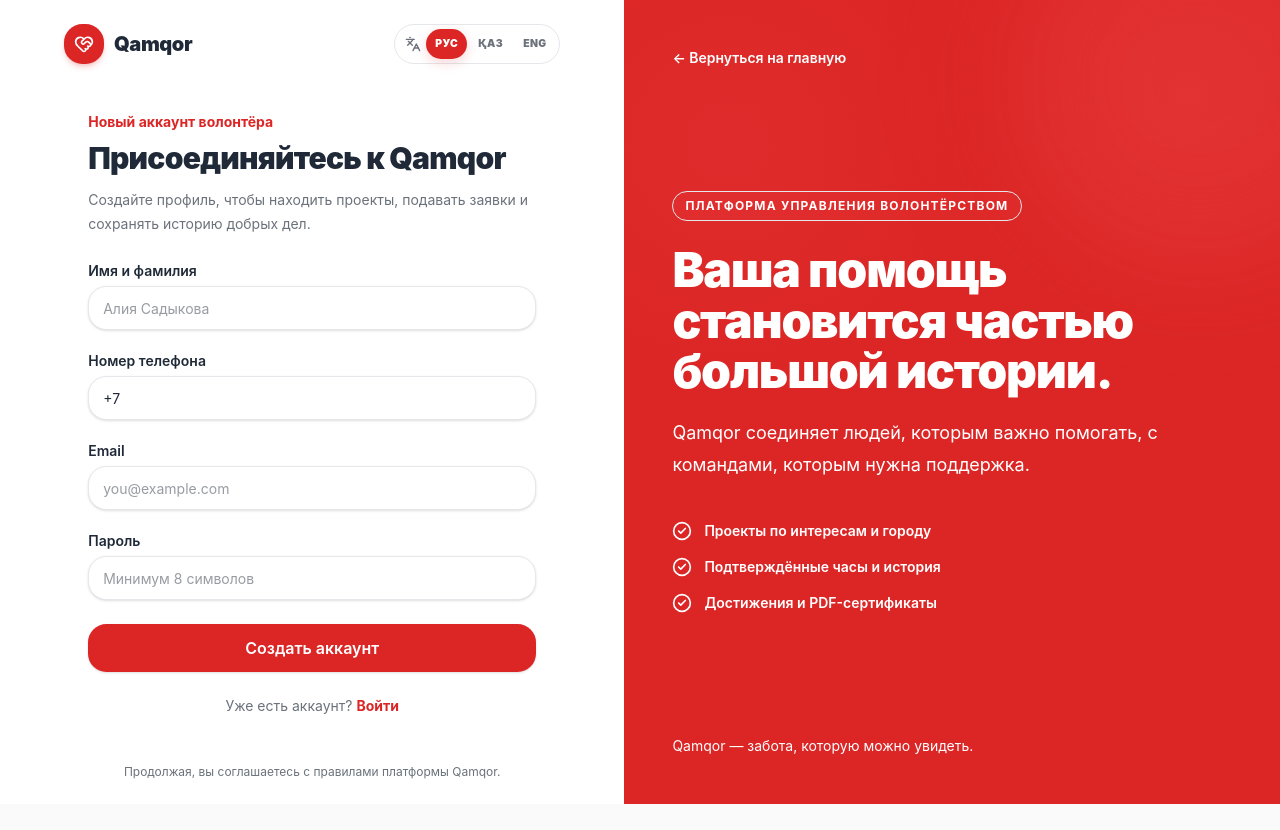
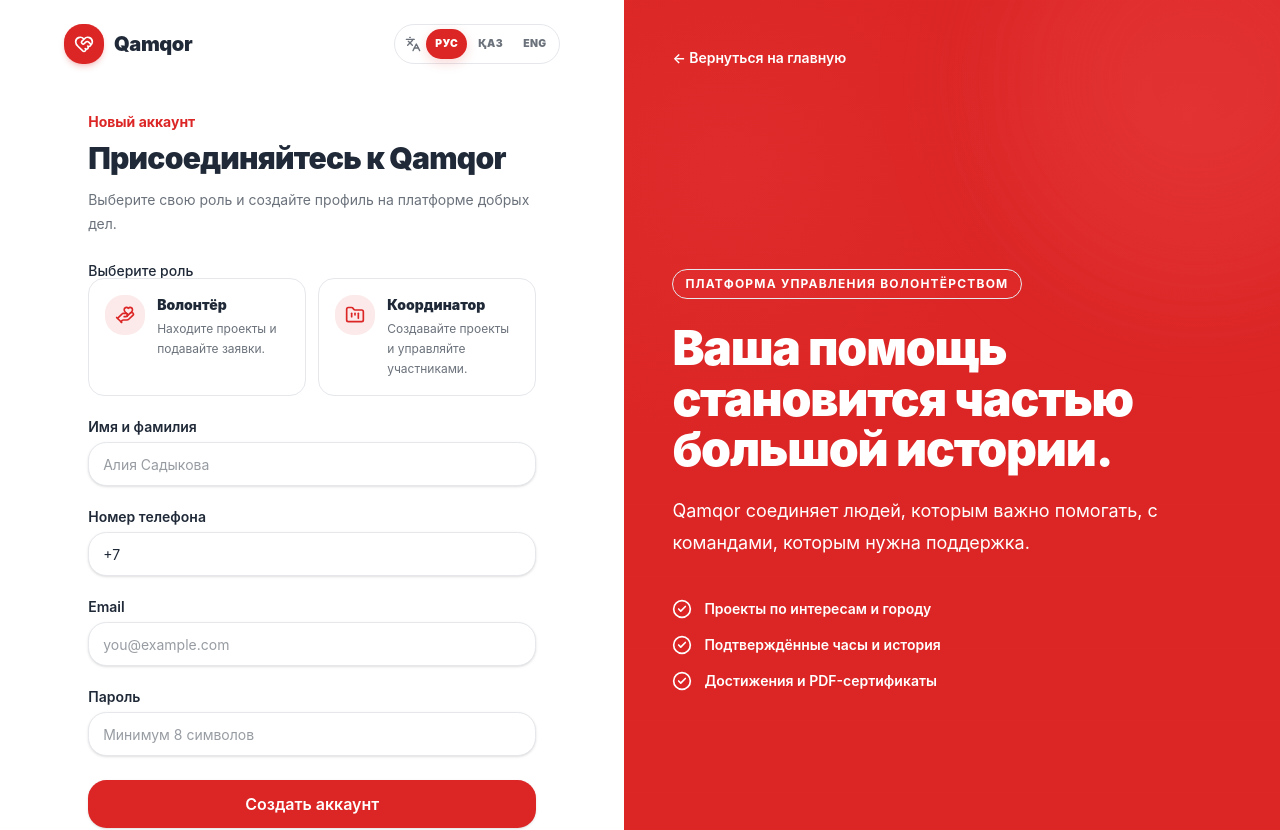
Before and after one commit to YelzhasTem/Qamqor, a Next.js app: page /auth/register in a window 1280 px wide. Shown: the top 830 px of the page. Before the commit the page ends 804 px from the top, so only its background shows below. Built offline with nearby package versions, Linux system fonts and the light colour scheme; no server answers.

Commit message:
Allow coordinator signup (#20)
Co-authored-by: YelzhasTem <290599135+YelzhasTem@users.noreply.github.com>

```diff
--- a/src/components/forms/register-form.tsx
+++ b/src/components/forms/register-form.tsx
@@ -5,7 +5,7 @@
 import { useRouter } from "next/navigation";
 import { zodResolver } from "@hookform/resolvers/zod";
 import { useForm } from "react-hook-form";
-import { CheckCircle2, Loader2, MailCheck, RefreshCw } from "lucide-react";
+import { CheckCircle2, FolderKanban, HandHeart, Loader2, MailCheck, RefreshCw } from "lucide-react";
 import { z } from "zod";
 import { useLanguage } from "@/components/marketing/language-provider";
 import { Button } from "@/components/ui/button";
@@ -35,7 +35,7 @@
   const [resendCooldown, setResendCooldown] = useState(0);
   const credentialsRef = useRef<{ email: string; password: string } | null>(null);
   const signInInProgressRef = useRef(false);
-  const { register, handleSubmit, reset, formState: { errors, isSubmitting } } = useForm<RegisterValues>({ resolver: zodResolver(registerSchema), defaultValues: { fullName: "", phone: "+7 ", email: "", password: "", role: "volunteer" } });
+  const { register, handleSubmit, reset, formState: { errors, isSubmitting } } = useForm<RegisterValues>({ resolver: zodResolver(registerSchema), defaultValues: { fullName: "", phone: "+7 ", email: "", password: "" } });
 
   const completeRegistration = useCallback(async (): Promise<SignInCheckResult> => {
     const credentials = credentialsRef.current;
@@ -158,7 +158,7 @@
     setPendingEmail("");
     setAutoSignInError(undefined);
     setMessage(undefined);
-    reset({ fullName: "", phone: "+7 ", email: "", password: "", role: "volunteer" });
+    reset({ fullName: "", phone: "+7 ", email: "", password: "" });
     setStep("form");
   };
 
@@ -190,7 +190,26 @@
   }
 
   return <form onSubmit={handleSubmit(onSubmit)} className="grid gap-4">
-    <input type="hidden" {...register("role")} />
+    <fieldset className="grid gap-2">
+      <legend className="text-sm font-medium leading-none">{copy.auth.roleLabel}</legend>
+      <div className="grid gap-3 sm:grid-cols-2">
+        <label className="cursor-pointer">
+          <input type="radio" value="volunteer" {...register("role")} className="peer sr-only" />
+          <span className="flex h-full gap-3 rounded-2xl border bg-surface p-4 transition hover:border-primary/40 peer-checked:border-primary peer-checked:bg-primary/5 peer-focus-visible:ring-2 peer-focus-visible:ring-primary peer-focus-visible:ring-offset-2">
+            <span className="flex size-10 shrink-0 items-center justify-center rounded-xl bg-primary/10 text-primary"><HandHeart className="size-5" /></span>
+            <span><span className="block text-sm font-black text-foreground">{copy.auth.volunteerRole}</span><span className="mt-1 block text-xs leading-5 text-muted-foreground">{copy.auth.volunteerRoleDescription}</span></span>
+          </span>
+        </label>
+        <label className="cursor-pointer">
+          <input type="radio" value="coordinator" {...register("role")} className="peer sr-only" />
+          <span className="flex h-full gap-3 rounded-2xl border bg-surface p-4 transition hover:border-primary/40 peer-checked:border-primary peer-checked:bg-primary/5 peer-focus-visible:ring-2 peer-focus-visible:ring-primary peer-focus-visible:ring-offset-2">
+            <span className="flex size-10 shrink-0 items-center justify-center rounded-xl bg-primary/10 text-primary"><FolderKanban className="size-5" /></span>
+            <span><span className="block text-sm font-black text-foreground">{copy.auth.coordinatorRole}</span><span className="mt-1 block text-xs leading-5 text-muted-foreground">{copy.auth.coordinatorRoleDescription}</span></span>
+          </span>
+        </label>
+      </div>
+      <p className="text-xs text-danger-foreground">{translateValue(errors.role?.message ?? "", copy.auth.validation)}</p>
+    </fieldset>
     <div className="grid gap-2"><Label htmlFor="fullName">{copy.auth.fullName}</Label><Input id="fullName" autoComplete="name" placeholder={copy.auth.fullNamePlaceholder} {...register("fullName")} /><p className="text-xs text-danger-foreground">{translateValue(errors.fullName?.message ?? "", copy.auth.validation)}</p></div>
     <div className="grid gap-2"><Label htmlFor="phone">{copy.auth.phone}</Label><Input id="phone" type="tel" inputMode="tel" autoComplete="tel" placeholder="+7 700 123 45 67" {...register("phone")} /><p className="text-xs text-danger-foreground">{translateValue(errors.phone?.message ?? "", copy.auth.validation)}</p></div>
     <div className="grid gap-2"><Label htmlFor="email">Email</Label><Input id="email" type="email" autoComplete="email" placeholder="you@example.com" {...register("email")} /><p className="text-xs text-danger-foreground">{translateValue(errors.email?.message ?? "", copy.auth.validation)}</p></div>
--- a/src/lib/i18n/marketing-copy.ts
+++ b/src/lib/i18n/marketing-copy.ts
@@ -125,10 +125,15 @@
       forgotPassword: "Забыли пароль?",
       login: "Войти",
       invalidCredentials: "Неверный email или пароль",
-      registerEyebrow: "Новый аккаунт волонтёра",
+      registerEyebrow: "Новый аккаунт",
       registerTitle: "Присоединяйтесь к Qamqor",
-      registerDescription: "Создайте профиль, чтобы находить проекты, подавать заявки и сохранять историю добрых дел.",
+      registerDescription: "Выберите свою роль и создайте профиль на платформе добрых дел.",
       hasAccount: "Уже есть аккаунт?",
+      roleLabel: "Выберите роль",
+      volunteerRole: "Волонтёр",
+      volunteerRoleDescription: "Находите проекты и подавайте заявки.",
+      coordinatorRole: "Координатор",
+      coordinatorRoleDescription: "Создавайте проекты и управляйте участниками.",
       fullName: "Имя и фамилия",
       fullNamePlaceholder: "Алия Садыкова",
       phone: "Номер телефона",
@@ -167,7 +172,7 @@
       confirmedDescription: "Вернитесь к устройству, на котором начали регистрацию. Открытая вкладка Qamqor автоматически завершит вход.",
       confirmedNotice: "Повторно регистрироваться или вводить пароль на этом устройстве не нужно.",
       homeQamqor: "На главную Qamqor",
-      validation: { "Введите корректный email": "Введите корректный email", "Минимум 6 символов": "Минимум 6 символов", "Минимум 8 символов": "Минимум 8 символов", "Укажите имя": "Укажите имя", "Укажите номер телефона": "Укажите номер телефона", "Введите номер в формате +7 700 123 45 67": "Введите номер в формате +7 700 123 45 67", "Пароли не совпадают": "Пароли не совпадают" },
+      validation: { "Введите корректный email": "Введите корректный email", "Минимум 6 символов": "Минимум 6 символов", "Минимум 8 символов": "Минимум 8 символов", "Укажите имя": "Укажите имя", "Укажите номер телефона": "Укажите номер телефона", "Введите номер в формате +7 700 123 45 67": "Введите номер в формате +7 700 123 45 67", "Пароли не совпадают": "Пароли не совпадают", "Выберите роль": "Выберите роль" },
     },
     common: { menu: "Меню", online: "Онлайн", offline: "Офлайн", hoursShort: "ч.", places: "мест", confirmed: "подтверждено", defaultProjectImageAlt: "Волонтёры Qamqor помогают сообществу" },
     catalog: {
@@ -343,10 +348,15 @@
       forgotPassword: "Құпиясөзді ұмыттыңыз ба?",
       login: "Кіру",
       invalidCredentials: "Email немесе құпиясөз қате",
-      registerEyebrow: "Еріктінің жаңа аккаунты",
+      registerEyebrow: "Жаңа аккаунт",
       registerTitle: "Qamqor-ға қосылыңыз",
-      registerDescription: "Жобаларды табу, өтінім беру және игі істер тарихын сақтау үшін профиль жасаңыз.",
+      registerDescription: "Рөліңізді таңдап, игі істер платформасында профиль жасаңыз.",
       hasAccount: "Аккаунтыңыз бар ма?",
+      roleLabel: "Рөлді таңдаңыз",
+      volunteerRole: "Ерікті",
+      volunteerRoleDescription: "Жобаларды тауып, қатысуға өтінім беріңіз.",
+      coordinatorRole: "Үйлестіруші",
+      coordinatorRoleDescription: "Жобалар құрып, қатысушыларды басқарыңыз.",
       fullName: "Аты-жөні",
       fullNamePlaceholder: "Әлия Садықова",
       phone: "Телефон нөмірі",
@@ -385,7 +395,7 @@
       confirmedDescription: "Тіркелуді бастаған құрылғыға оралыңыз. Ашық тұрған Qamqor беті кіруді автоматты түрде аяқтайды.",
       confirmedNotice: "Бұл құрылғыда қайта тіркелудің немесе құпиясөз енгізудің қажеті жоқ.",
       homeQamqor: "Qamqor басты бетіне",
-      validation: { "Введите корректный email": "Дұрыс email енгізіңіз", "Минимум 6 символов": "Кемінде 6 таңба", "Минимум 8 символов": "Кемінде 8 таңба", "Укажите имя": "Аты-жөніңізді көрсетіңіз", "Укажите номер телефона": "Телефон нөмірін көрсетіңіз", "Введите номер в формате +7 700 123 45 67": "Нөмірді +7 700 123 45 67 форматында енгізіңіз", "Пароли не совпадают": "Құпиясөздер сәйкес емес" },
+      validation: { "Введите корректный email": "Дұрыс email енгізіңіз", "Минимум 6 символов": "Кемінде 6 таңба", "Минимум 8 символов": "Кемінде 8 таңба", "Укажите имя": "Аты-жөніңізді көрсетіңіз", "Укажите номер телефона": "Телефон нөмірін көрсетіңіз", "Введите номер в формате +7 700 123 45 67": "Нөмірді +7 700 123 45 67 форматында енгізіңіз", "Пароли не совпадают": "Құпиясөздер сәйкес емес", "Выберите роль": "Рөлді таңдаңыз" },
     },
     common: { menu: "Мәзір", online: "Онлайн", offline: "Офлайн", hoursShort: "сағ.", places: "орын", confirmed: "расталды", defaultProjectImageAlt: "Qamqor еріктілері қауымдастыққа көмектесуде" },
     catalog: {
@@ -561,10 +571,15 @@
       forgotPassword: "Forgot password?",
       login: "Log in",
       invalidCredentials: "Incorrect email or password",
-      registerEyebrow: "New volunteer account",
+      registerEyebrow: "New account",
       registerTitle: "Join Qamqor",
-      registerDescription: "Create a profile to find projects, apply and keep your history of good deeds.",
+      registerDescription: "Choose your role and create a profile on the platform for good deeds.",
       hasAccount: "Already have an account?",
+      roleLabel: "Choose a role",
+      volunteerRole: "Volunteer",
+      volunteerRoleDescription: "Find projects and apply to participate.",
+      coordinatorRole: "Coordinator",
+      coordinatorRoleDescription: "Create projects and manage participants.",
       fullName: "Full name",
       fullNamePlaceholder: "Aliya Sadykova",
       phone: "Phone number",
@@ -603,7 +618,7 @@
       confirmedDescription: "Return to the device where you started registration. The open Qamqor tab will finish signing you in automatically.",
       confirmedNotice: "You do not need to register again or enter your password on this device.",
       homeQamqor: "Go to Qamqor home",
-      validation: { "Введите корректный email": "Enter a valid email", "Минимум 6 символов": "At least 6 characters", "Минимум 8 символов": "At least 8 characters", "Укажите имя": "Enter your name", "Укажите номер телефона": "Enter your phone number", "Введите номер в формате +7 700 123 45 67": "Use the format +7 700 123 45 67", "Пароли не совпадают": "Passwords do not match" },
+      validation: { "Введите корректный email": "Enter a valid email", "Минимум 6 символов": "At least 6 characters", "Минимум 8 символов": "At least 8 characters", "Укажите имя": "Enter your name", "Укажите номер телефона": "Enter your phone number", "Введите номер в формате +7 700 123 45 67": "Use the format +7 700 123 45 67", "Пароли не совпадают": "Passwords do not match", "Выберите роль": "Choose a role" },
     },
     common: { menu: "Menu", online: "Online", offline: "In person", hoursShort: "hrs", places: "spots", confirmed: "confirmed", defaultProjectImageAlt: "Qamqor volunteers helping their community" },
     catalog: {
--- a/src/lib/validations.ts
+++ b/src/lib/validations.ts
@@ -23,7 +23,7 @@
   phone: kazakhstanPhoneSchema,
   email: z.email("Введите корректный email"),
   password: z.string().min(8, "Минимум 8 символов").max(72),
-  role: z.literal("volunteer"),
+  role: z.enum(["volunteer", "coordinator"], { error: "Выберите роль" }),
 });
 
 export const forgotPasswordSchema = z.object({ email: z.email("Введите корректный email") });
```
Also changed, not shown: 1 other file (tests, documents, lock files or other folders).
